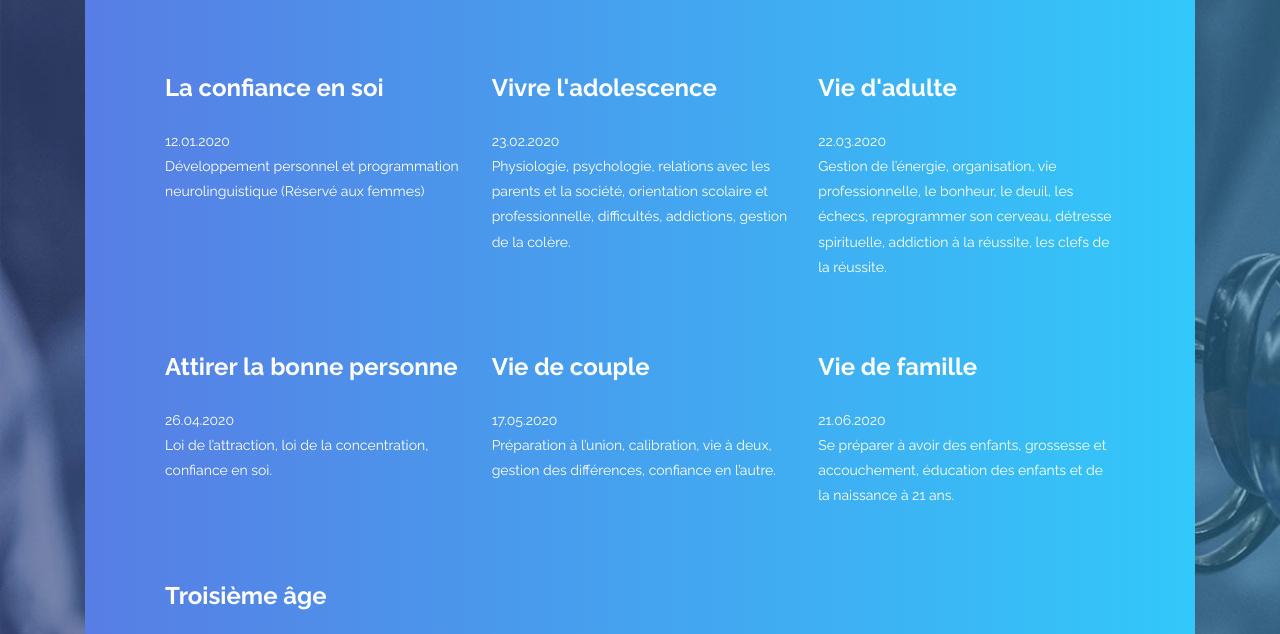
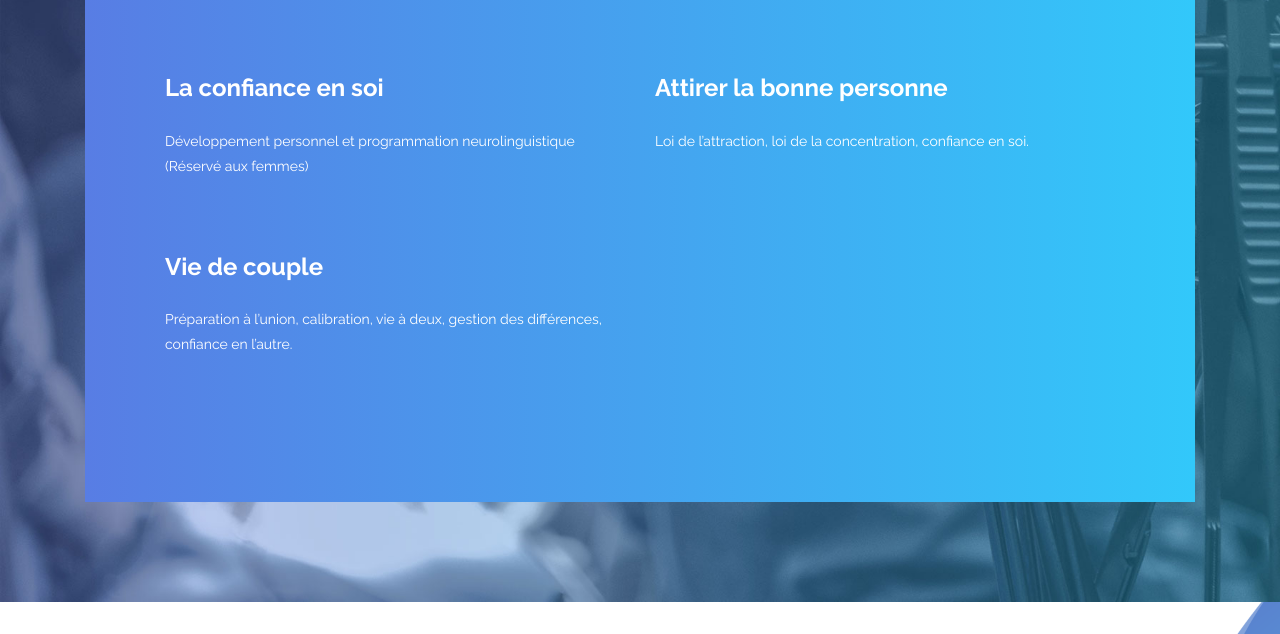
Before and after one commit to ishak-lm/hypnose, a plain HTML site: page seminaires.html in a window 1280 px wide. Shown: the part 890-1524 px from the top of the page. Drawn offline with Linux system fonts and the light colour scheme.

Commit message:
[UPD] dates

```diff
--- a/seminaires.html
+++ b/seminaires.html
@@ -269,13 +269,7 @@
         <div class="container">
           <div class="row">
             <div
-              class="
-                col-12
-                d-flex
-                flex-wrap
-                justify-content-between
-                align-items-center
-              "
+              class="col-12 d-flex flex-wrap justify-content-between align-items-center"
             >
               <div class="site-branding d-flex align-items-center">
                 <a class="d-block" href="index.html" rel="home"
@@ -285,20 +279,10 @@
               <!-- .site-branding -->
 
               <nav
-                class="
-                  site-navigation
-                  d-flex
-                  justify-content-end
-                  align-items-center
-                "
+                class="site-navigation d-flex justify-content-end align-items-center"
               >
                 <ul
-                  class="
-                    d-flex
-                    flex-column flex-lg-row
-                    justify-content-lg-end
-                    align-items-center
-                  "
+                  class="d-flex flex-column flex-lg-row justify-content-lg-end align-items-center"
                 >
                   <li><a href="index.html">Accueil</a></li>
                   <li><a href="about.html">À propos</a></li>
@@ -379,7 +363,7 @@
               <h2>Séminaires</h2>
 
               <div class="row">
-                <div class="col-12 col-md-6 col-lg-4">
+                <div class="col-12 col-md-6 col-lg-6">
                   <div class="our-departments-cont">
                     <header
                       class="entry-header d-flex flex-wrap align-items-center"
@@ -389,7 +373,7 @@
 
                     <div class="entry-content">
                       <p style="display: flex; flex-direction: column">
-                        <span>12.01.2020</span>
+                        <!-- <span>12.01.2020</span> -->
                         <span
                           >Développement personnel et programmation
                           neurolinguistique (Réservé aux femmes)</span
@@ -399,7 +383,7 @@
                   </div>
                 </div>
 
-                <div class="col-12 col-md-6 col-lg-4">
+                <!-- <div class="col-12 col-md-6 col-lg-4">
                   <div class="our-departments-cont">
                     <header
                       class="entry-header d-flex flex-wrap align-items-center"
@@ -419,8 +403,8 @@
                       </p>
                     </div>
                   </div>
-                </div>
-
+                </div> -->
+                <!--
                 <div class="col-12 col-md-6 col-lg-4">
                   <div class="our-departments-cont">
                     <header
@@ -442,9 +426,9 @@
                       </p>
                     </div>
                   </div>
-                </div>
+                </div> -->
 
-                <div class="col-12 col-md-6 col-lg-4">
+                <div class="col-12 col-md-6 col-lg-6">
                   <div class="our-departments-cont">
                     <header
                       class="entry-header d-flex flex-wrap align-items-center"
@@ -454,7 +438,7 @@
 
                     <div class="entry-content">
                       <p style="display: flex; flex-direction: column">
-                        <span>26.04.2020</span>
+                        <!-- <span>26.04.2020</span> -->
                         <span
                           >Loi de l’attraction, loi de la concentration,
                           confiance en soi.</span
@@ -464,7 +448,7 @@
                   </div>
                 </div>
 
-                <div class="col-12 col-md-6 col-lg-4">
+                <div class="col-12 col-md-6 col-lg-6">
                   <div class="our-departments-cont">
                     <header
                       class="entry-header d-flex flex-wrap align-items-center"
@@ -474,7 +458,7 @@
 
                     <div class="entry-content">
                       <p style="display: flex; flex-direction: column">
-                        <span>17.05.2020</span>
+                        <!-- <span>17.05.2020</span> -->
                         <span
                           >Préparation à l’union, calibration, vie à deux,
                           gestion des différences, confiance en l’autre.</span
@@ -484,7 +468,7 @@
                   </div>
                 </div>
 
-                <div class="col-12 col-md-6 col-lg-4">
+                <!-- <div class="col-12 col-md-6 col-lg-4">
                   <div class="our-departments-cont">
                     <header
                       class="entry-header d-flex flex-wrap align-items-center"
@@ -503,9 +487,9 @@
                       </p>
                     </div>
                   </div>
-                </div>
+                </div> -->
 
-                <div class="col-12 col-md-6 col-lg-4 mb-md-0">
+                <!-- <div class="col-12 col-md-6 col-lg-4 mb-md-0">
                   <div class="our-departments-cont">
                     <header
                       class="entry-header d-flex flex-wrap align-items-center"
@@ -523,7 +507,7 @@
                       </p>
                     </div>
                   </div>
-                </div>
+                </div> -->
                 <!--
                 <div class="col-12 col-md-6 col-lg-4 mb-lg-0">
                   <div class="our-departments-cont">
```
Also changed, not shown: contact.html (+6 -30 lines), index.html (+2 -4 lines).
